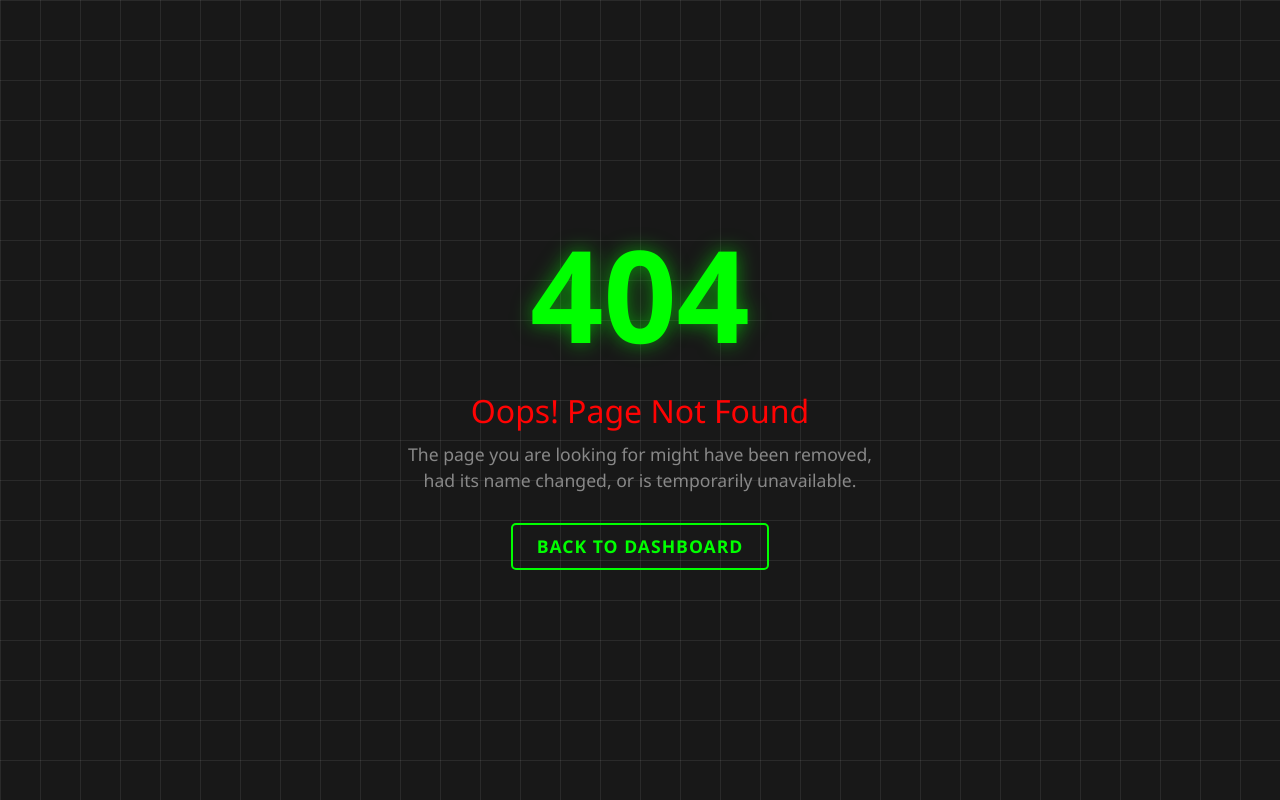
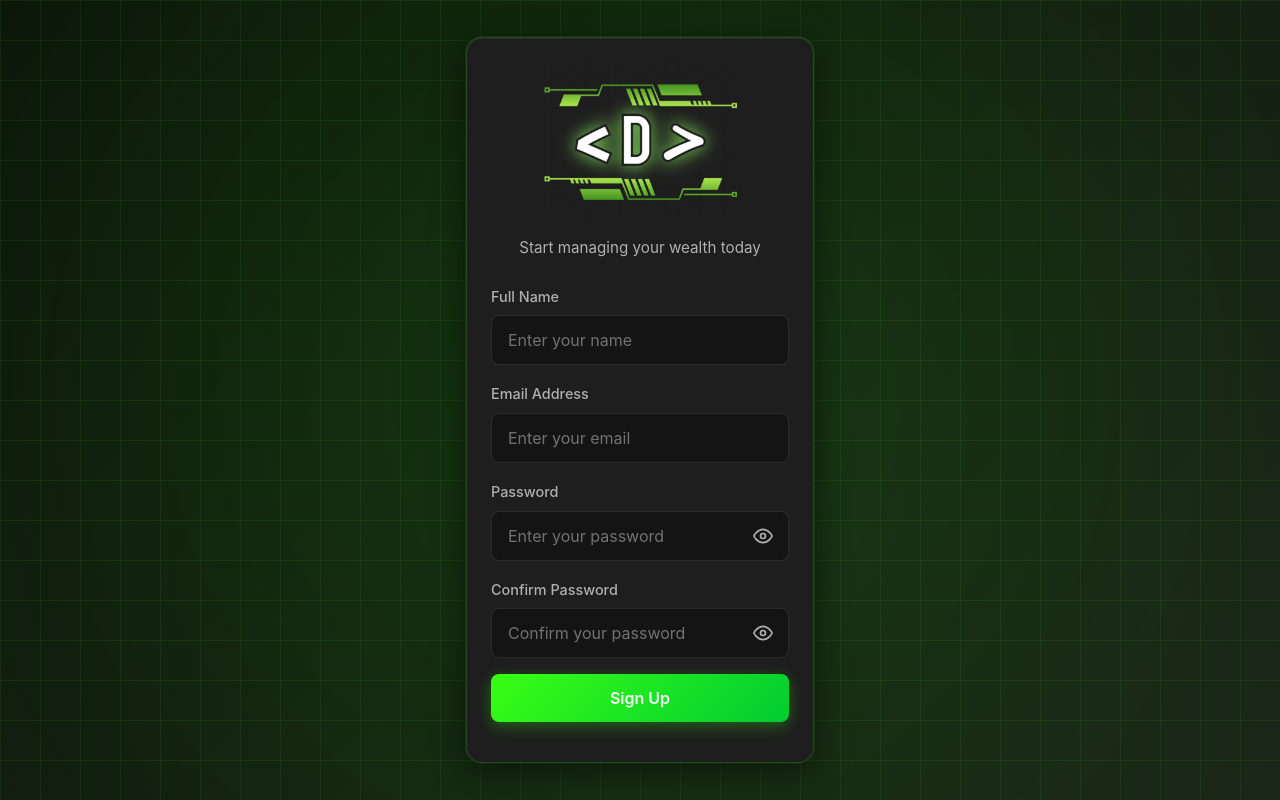
Before and after one commit to ramidarshan07/22_wealthManagement_frontend, a React (Vite) app: page /register in a window 1280 px wide. Before the commit this address had no page. Built offline with nearby package versions, Linux system fonts and the light colour scheme; no server answers.

Commit message:
Click animation update

```diff
--- a/src/App.jsx
+++ b/src/App.jsx
@@ -19,13 +19,16 @@ import Game2048 from "./components/Game2048";
 import SnakeGame from "./components/SnakeGame";
 import TicTacToe from "./components/TicTacToe";
 import Error from "./components/Error";
+import ClickWave from "./components/ClickWave";
 import "./App.css";
 
 function App() {
   return (
     <BrowserRouter>
+      <ClickWave />
       <Routes>
         <Route path="/login" element={<Login />} />
+        <Route path="/register" element={<Login />} />
 
         <Route
           path="/"
--- /dev/null
+++ b/src/components/ClickWave.css
@@ -0,0 +1,26 @@
+.click-wave {
+  position: fixed;
+  pointer-events: none;
+  width: 20px;
+  height: 20px;
+  border-radius: 50%;
+  background: rgba(55, 255, 20, 0.6);
+  box-shadow: 0 0 15px rgba(55, 255, 20, 0.8), 0 0 30px rgba(55, 255, 20, 0.4);
+  transform: translate(-50%, -50%) scale(0);
+  animation: wave-animation 0.6s ease-out forwards;
+  z-index: 99999;
+  backdrop-filter: blur(5px);
+}
+
+@keyframes wave-animation {
+  0% {
+    transform: translate(-50%, -50%) scale(0.5);
+    opacity: 1;
+    border: 2px solid rgba(55, 255, 20, 1);
+  }
+  100% {
+    transform: translate(-50%, -50%) scale(4);
+    opacity: 0;
+    border: 0px solid rgba(55, 255, 20, 0);
+  }
+}
--- /dev/null
+++ b/src/components/ClickWave.jsx
@@ -0,0 +1,32 @@
+import { useEffect } from "react";
+import "./ClickWave.css";
+
+const ClickWave = () => {
+  useEffect(() => {
+    const handleGlobalClick = (e) => {
+      const wave = document.createElement("div");
+      wave.className = "click-wave";
+      wave.style.left = `${e.clientX}px`;
+      wave.style.top = `${e.clientY}px`;
+
+      document.body.appendChild(wave);
+
+      // Clean up the DOM element after animation ends
+      wave.addEventListener("animationend", () => {
+        wave.remove();
+      });
+    };
+
+    // Add event listener to the window
+    window.addEventListener("click", handleGlobalClick);
+
+    // Cleanup
+    return () => {
+      window.removeEventListener("click", handleGlobalClick);
+    };
+  }, []);
+
+  return null;
+};
+
+export default ClickWave;
--- a/src/components/Login.css
+++ b/src/components/Login.css
@@ -12,22 +12,25 @@
     right: -50%;
     width: 200%;
     height: 200%;
-    background: radial-gradient(circle, rgba(55, 255, 20, 0.134) 0%, transparent 70%);
+    background: radial-gradient(circle, rgba(55, 255, 20, 0.192) 0%, transparent 70%);
     animation: pulse 15s ease-in-out infinite;
 }
 
+.login-container::after {
+    content: '';
+    position: absolute;
+    inset: 0;
+    background-image:
+        linear-gradient(rgba(55, 255, 20, 0.08) 1px, transparent 1px),
+        linear-gradient(90deg, rgba(55, 255, 20, 0.08) 1px, transparent 1px);
+    background-size: 40px 40px; /* Grid spacing */
+    pointer-events: none;
+}
+
 @keyframes pulse {
-
-    0%,
-    100% {
-        transform: scale(1);
-        opacity: 0.5;
-    }
-
-    50% {
-        transform: scale(1.1);
-        opacity: 0.8;
-    }
+    0% { transform: scale(1); opacity: 0.6; }
+    50% { transform: scale(1.1); opacity: 0.9; }
+    100% { transform: scale(1); opacity: 0.6; }
 }
 
 .login-card {
--- a/src/components/Login.jsx
+++ b/src/components/Login.jsx
@@ -1,12 +1,13 @@
 import { useState, useEffect } from "react";
 import { Container, Row, Col, Card, Form, Button } from "react-bootstrap";
 import { toast } from "react-toastify";
-import { useNavigate } from "react-router-dom";
+import { useNavigate, useLocation } from "react-router-dom";
 import "./Login.css";
 
 function Login() {
   const navigate = useNavigate();
-  const [isLogin, setIsLogin] = useState(true);
+  const location = useLocation();
+  const isLogin = location.pathname === "/login";
   const [formData, setFormData] = useState({
     name: "",
     email: "",
@@ -26,6 +27,7 @@ function Login() {
       return;
     }
 
+    if (isLogin) {
       const savedEmail = localStorage.getItem("rememberedEmail");
       const savedPassword = localStorage.getItem("rememberedPassword");
       const savedRememberMe = localStorage.getItem("rememberMe") === "true";
@@ -38,7 +40,8 @@ function Login() {
         }));
         setRememberMe(true);
       }
-  }, [navigate]);
+    }
+  }, [navigate, isLogin]);
 
   const API_URL = import.meta.env.VITE_API_URL;
 
@@ -339,25 +342,25 @@ function Login() {
                   </Button>
                 </Form>
 
-                <div className="text-center">
+                {/* <div className="text-center">
                   <button
                     type="button"
                     className="toggle-button"
                     onClick={() => {
-                      setIsLogin(!isLogin);
                       setFormData({
                         name: "",
                         email: "",
                         password: "",
                         confirmPassword: "",
                       });
+                      navigate(isLogin ? "/register" : "/login");
                     }}
                   >
                     {isLogin
                       ? "Don't have an account? Sign Up"
                       : "Already have an account? Sign In"}
                   </button>
-                </div>
+                </div> */}
               </Card.Body>
             </Card>
           </Col>
```
Lines whose indentation alone changed are shown as unchanged.
